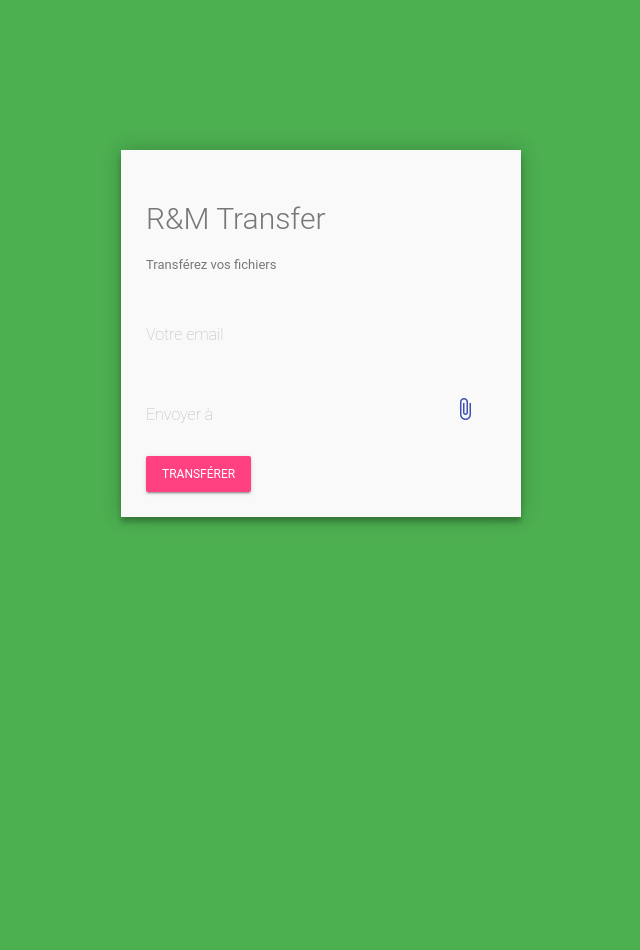
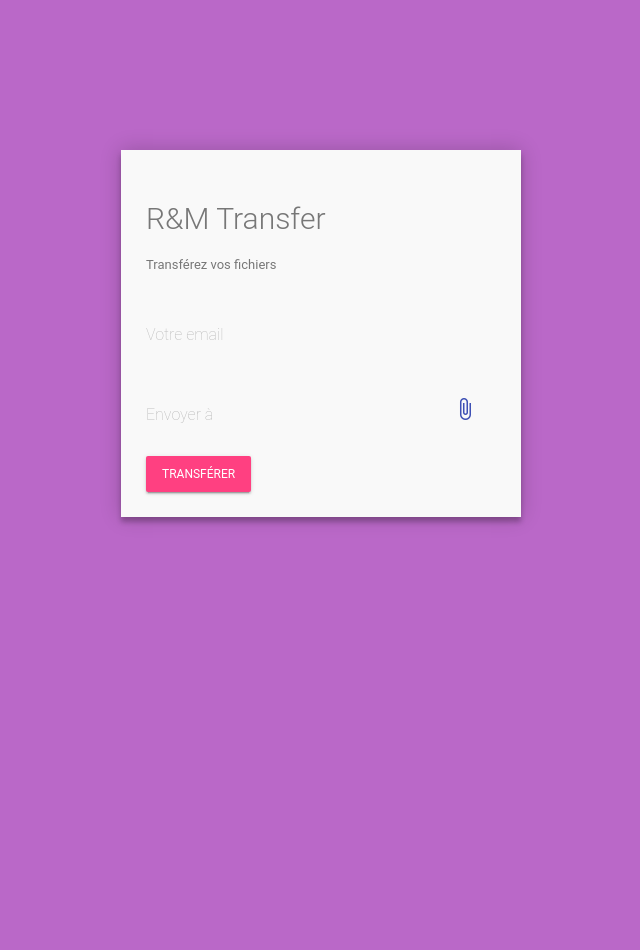
Before and after one commit to kvnbrnrd/WeTransfer, a PHP site: the page made by index.php in a window 1280 px wide. Shown: the whole page, without its empty margins (319-959 px from the left). Run offline with PHP 8.4, Linux system fonts and the light colour scheme.

Commit message:
changement background

```diff
--- a/Assets/CSS/main.css
+++ b/Assets/CSS/main.css
@@ -2,7 +2,7 @@ html {
     width: 100%;
   }
   body {
-    background: #f5f5f5;
+    /* background: #f5f5f5; */
     margin: 50px auto;
     width: 512px;
     font-family: "Roboto", Helvetica, Arial, sans-serif;
@@ -10,7 +10,7 @@ html {
       font-size: 12px;
       line-height: 30px;
       color: #777;
-      background: #4CAF50;
+      background: #ba68c8;
   }
 
   .mdl-button--file input {
--- a/Views/homeView.php
+++ b/Views/homeView.php
@@ -13,7 +13,7 @@
 </head>
 <body>
         <div class="container">
-            <form id="contact" action="page.php" method="post">
+            <form id="contact" action="resultat" method="post">
                 <h3>R&M Transfer</h3>
                 <h4>Transférez vos fichiers</h4>
                 <div class="mdl-textfield mdl-js-textfield mdl-textfield--floating-label">
@@ -36,6 +36,7 @@
                     </button>
                 </fieldset>
                 </div>
+        </div>
             </form>
 
 </body>
```
